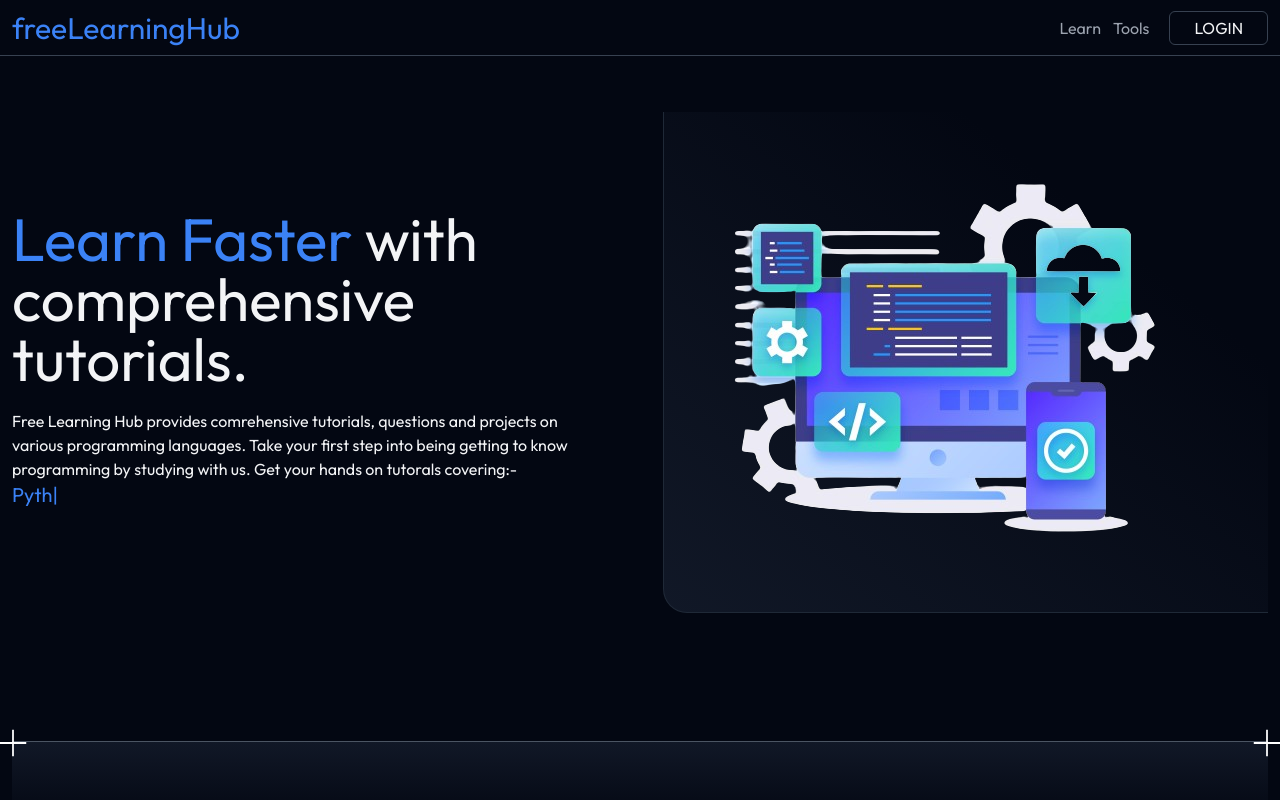
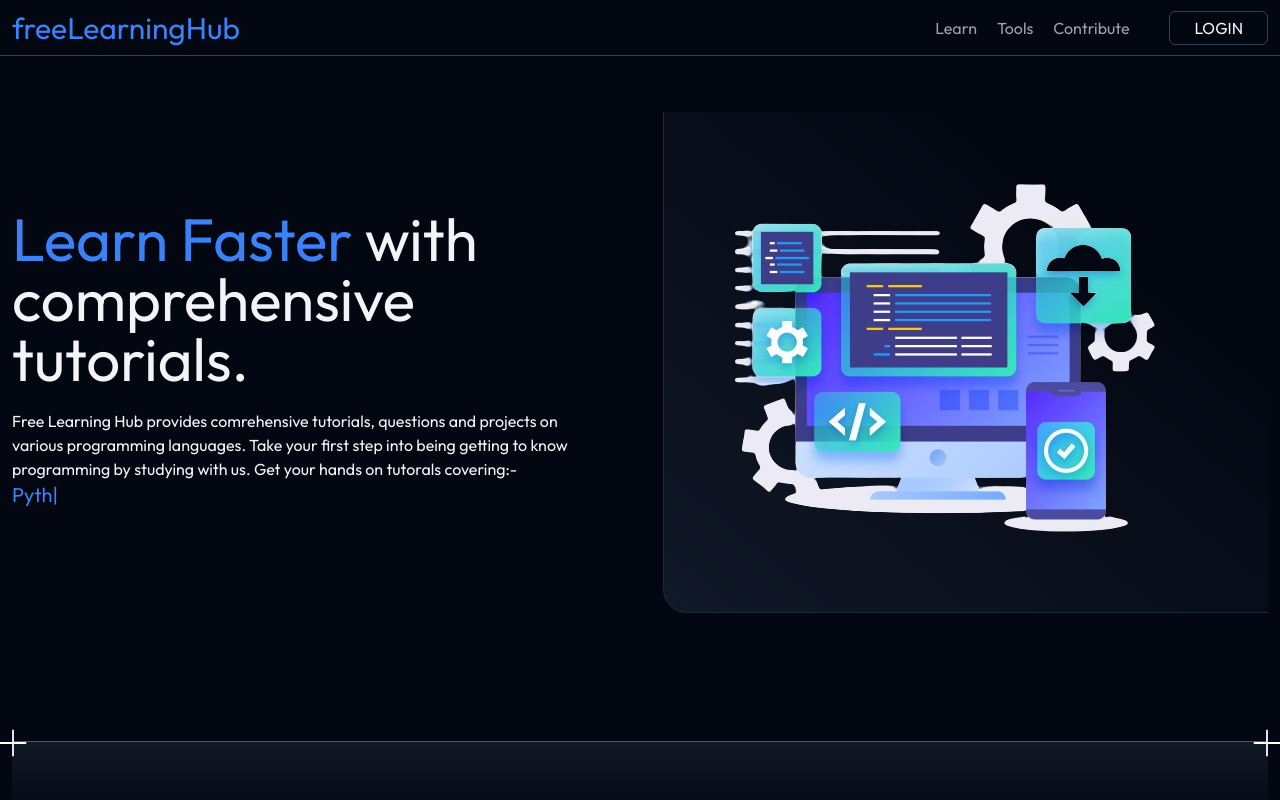
Before and after one commit to ahmednule/Free-Learning-Hub, a React (Vite) app in the folder client/: page /#/ in a window 1280 px wide. Shown: the top 800 px of the page. Built offline with nearby package versions, Linux system fonts and the light colour scheme.

Commit message:
Fix issue #4

```diff
--- a/client/src/Components/General/Header.jsx
+++ b/client/src/Components/General/Header.jsx
@@ -28,13 +28,20 @@ const Header = () => {
           <h2 className='text-2xl md:text-3xl text-blue-500'>freeLearningHub</h2>
         </Link>
       </div>
-      <div className='flex justify-end gap-5 items-center'>
-        <div className='flex justify-end gap-3 items-center'>
+      <div className='flex justify-end gap-10 items-center'>
+        <div className='flex justify-end gap-5 items-center'>
           <span className='text-gray-400 hover:text-gray-200 hover:scale-105 duration-200 cursor-pointer'>
             <Link to={'/learn'}>Learn</Link>
           </span>
           <span className='text-gray-400 hover:text-gray-200 hover:scale-105 duration-200 cursor-pointer'>
             <Link to={'/tools'}>Tools</Link>
+          </span>
+          <span className='text-gray-400 hover:text-gray-200 hover:scale-105 duration-200 cursor-pointer'>
+            <a
+              href='https://github.com/developer-assets/Free-Learning-Hub'
+              target='_blank'
+              rel='noreferer'
+            >Contribute</a>
           </span>
         </div>
 
--- a/client/src/Components/Modules/Modules.jsx
+++ b/client/src/Components/Modules/Modules.jsx
@@ -1,4 +1,5 @@
 import { useEffect, useState } from 'react';
+import { useSelector } from 'react-redux';
 import Allmodules from './Allmodules';
 import Mymodules from './Mymodules';
 import { fetchUserDataFromCookie } from '../../Helpers/handlecookie';
```
